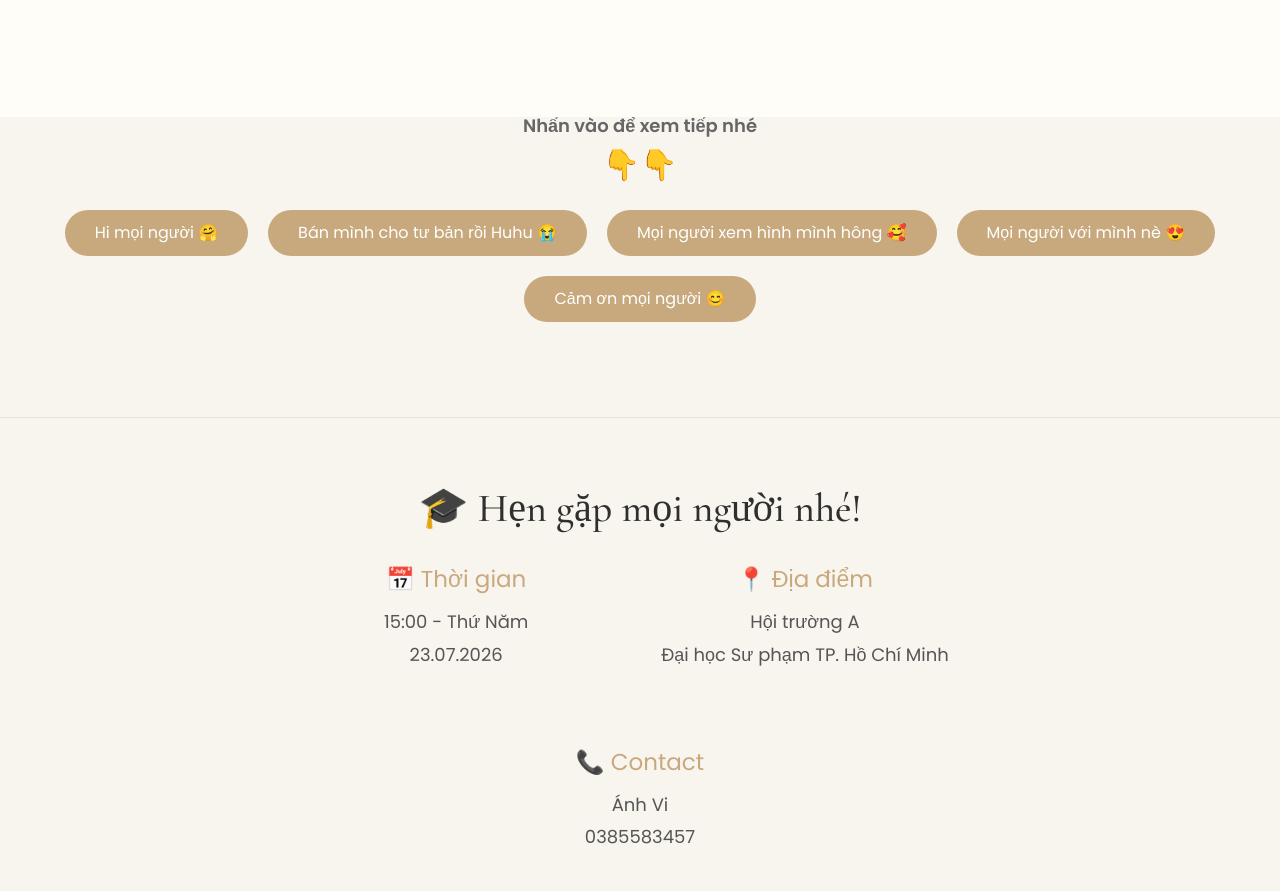
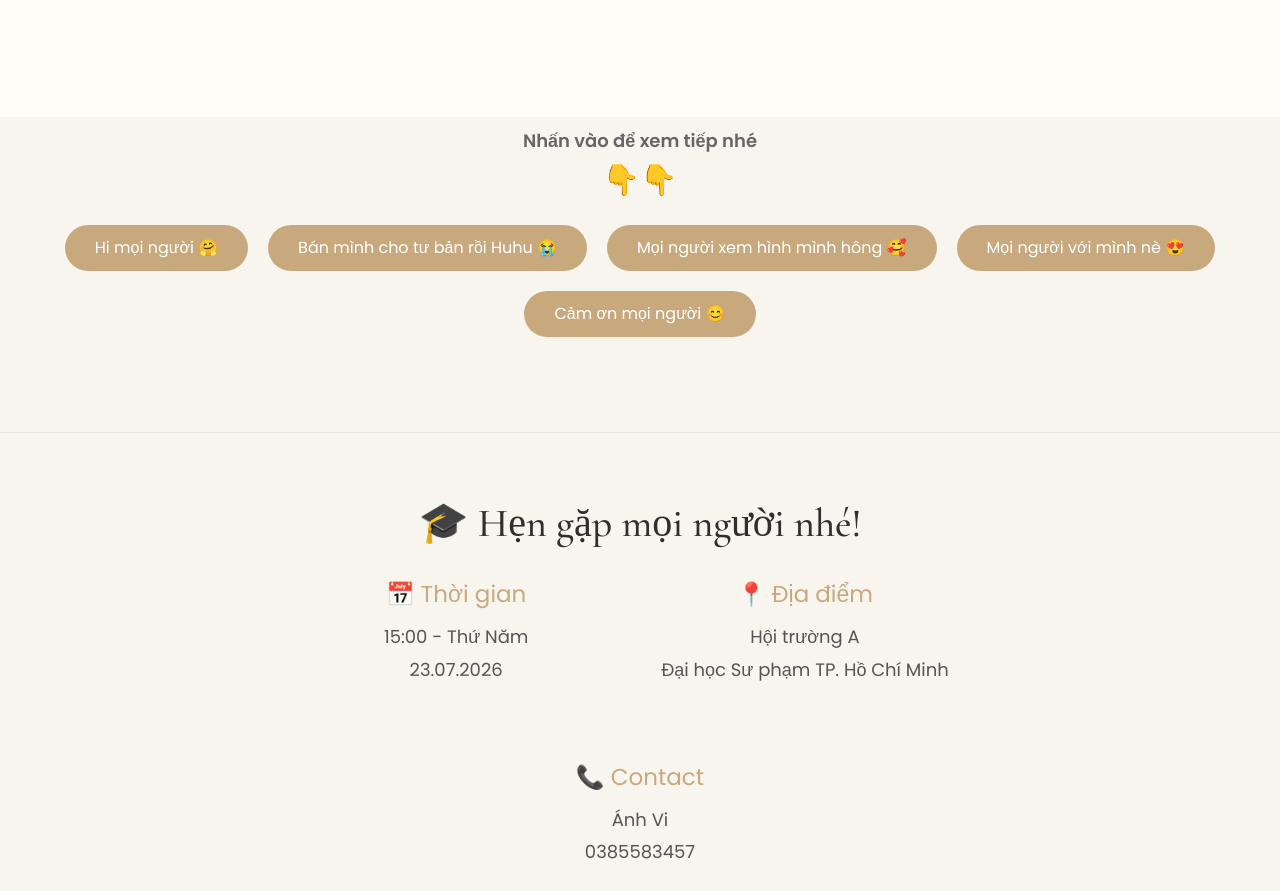
Before and after one commit to Longlhb/toanhvi-granduation-ceremony, a website with bundled scripts: page pages/main.html in a window 1280 px wide. Shown: the part 4521-5412 px from the top of the page. Built offline with nearby package versions, Linux system fonts and the light colour scheme; no server answers.

Commit message:
new update

```diff
--- a/pages/main.html
+++ b/pages/main.html
@@ -198,7 +198,7 @@
 
         <!-- MENU -->
 
-        <p class="menu-text">Nhấn vào để xem tiếp nhé</p>
+        <p class="menu-text" style="margin-top: 1.5rem">Nhấn vào để xem tiếp nhé</p>
 
         <p class="menu-text" style="font-size: 3rem">👇👇</p>
 
```
